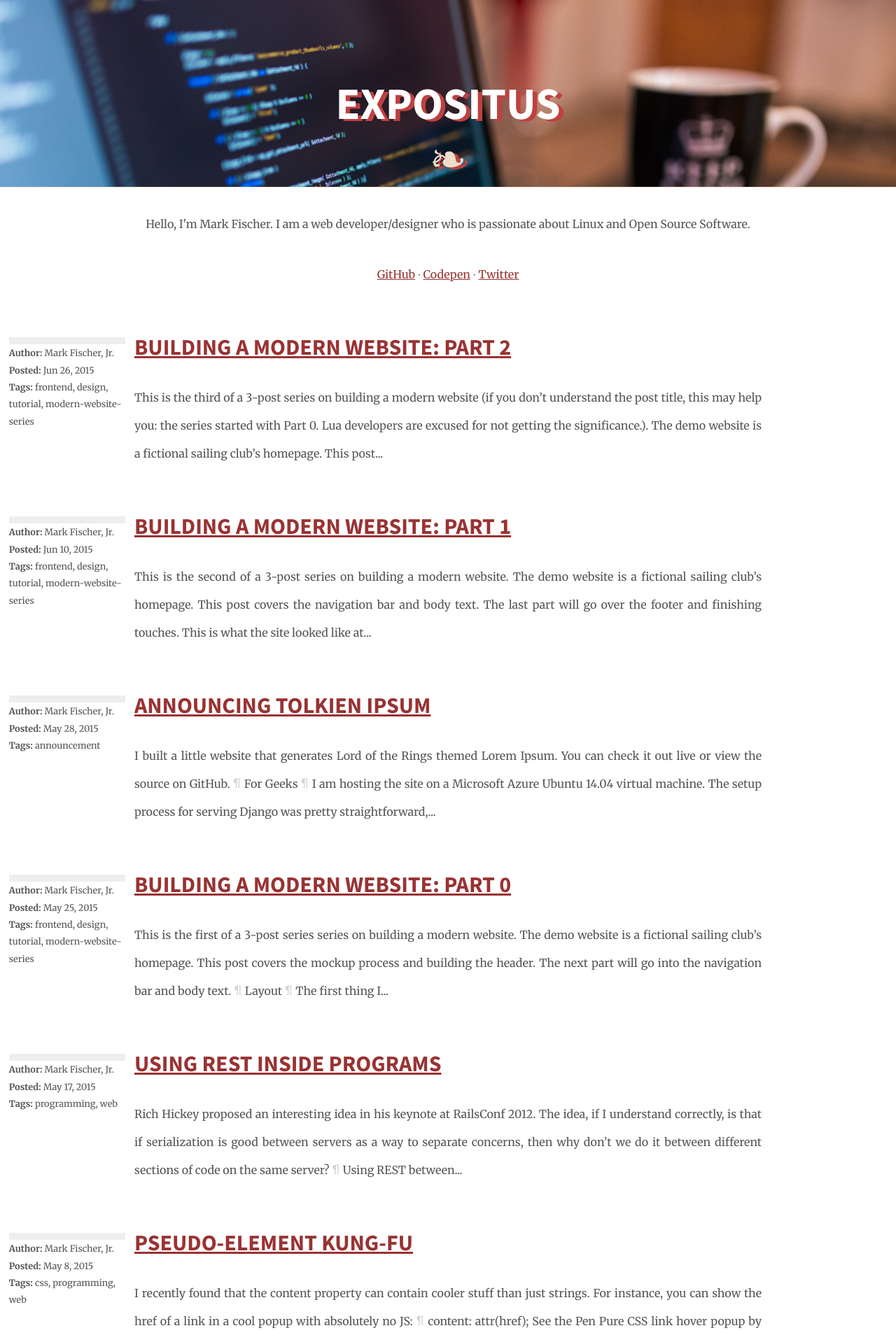
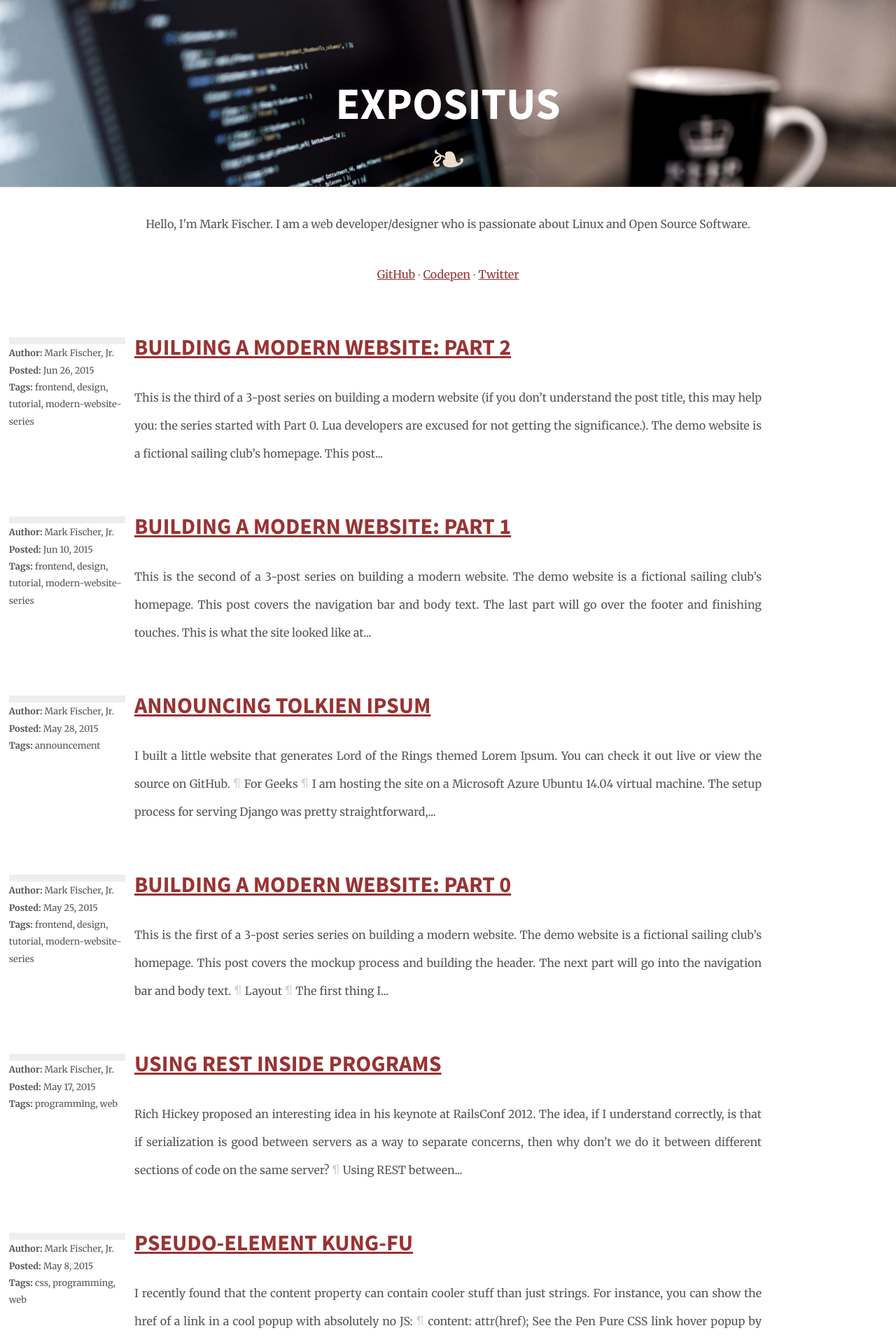
Before and after one commit to flyingfisch/flyingfisch.github.io-src, a Jekyll site: the page built from index.html, in a window 1280 px wide. Shown: the top 1918 px of the page at 70% size. Built offline with Jekyll 4.4.1, drawn with Linux system fonts in a browser that asks for light colours; the list of posts is cut into pages by our own code.

Commit message:
edited bg image

```diff
--- a/_sass/_layout.scss
+++ b/_sass/_layout.scss
@@ -173,7 +173,7 @@ header {
 
     &:after, h1 {
         //color: $background-highlight;
-        text-shadow: .1em .05em lighten($foreground-highlight, 10%);
+        //text-shadow: .1em .05em $foreground;
     }
 
     &:after {
```
Also changed, not shown: assets/bg.jpg, 1 other file.
